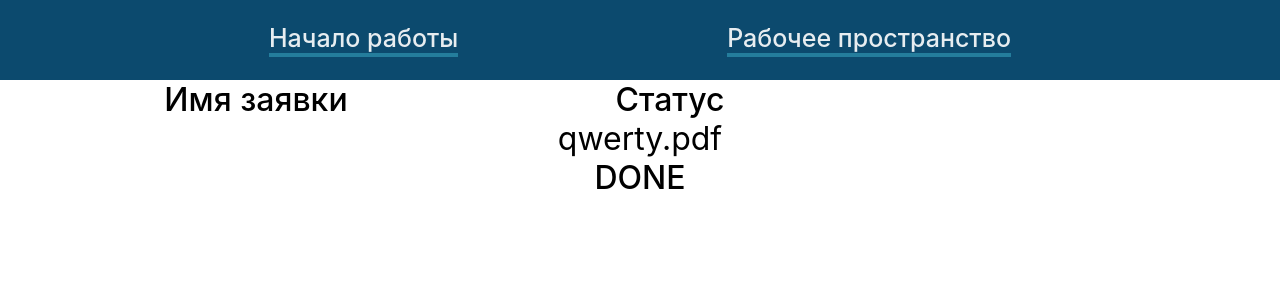
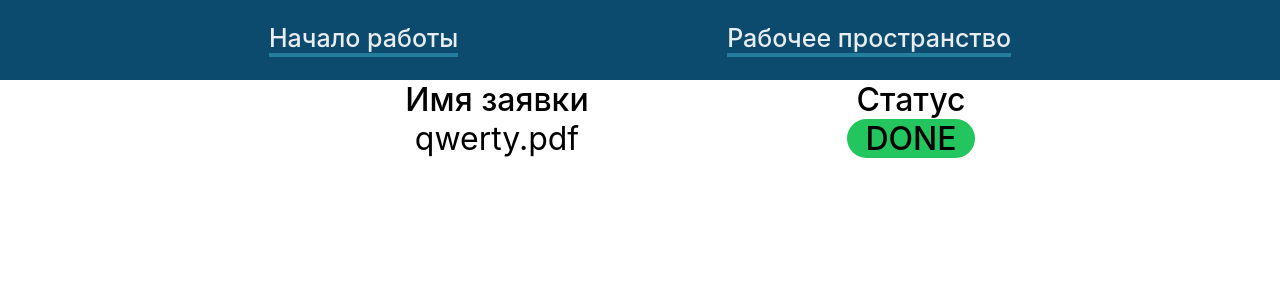
Before and after one commit to Stepankc/hackathon, a React (Create React App) app: page /workSpace in a window 1280 px wide. Shown: the top 300 px of the page. Built offline with nearby package versions, Linux system fonts and the light colour scheme.

Commit message:
add tickets

```diff
--- a/src/App.js
+++ b/src/App.js
@@ -4,7 +4,7 @@ import Loginpage from "./components/loginpage";
 import "./style/LoginPage.sass";
 import "./style/header.sass";
 import "./style/workSpace.sass";
-import "./style/title.sass"
+import "./style/ticket.sass"
 
 function App() {
   return (
--- a/src/components/WorkSpace.jsx
+++ b/src/components/WorkSpace.jsx
@@ -8,8 +8,8 @@ const WorkSpace = () => {
                 <div className='titleComponent'>Имя заявки</div>
                 <div className='titleComponent'>Статус</div>
             </div>
-        <Ticket/>
-
+            <Ticket />
+            {/* <embed src="https://africau.edu/images/default/sample.pdf" width="800px" height="1000px" /> */}
         </div>
     )
 }
--- a/src/style/title.sass
+++ b/src/style/ticket.sass
@@ -1,3 +1,10 @@
+.ticket
+    display: grid
+    column-gap: 30px
+    grid-template-columns: 40% 20%
+    justify-content: center
+    justify-items: center
+
 .ticketName
     font-family: 'Inter'
     font-style: normal
@@ -13,3 +20,6 @@
     font-size: 32px
     line-height: 39px
     text-align: center
+    background: #22C55E
+    border-radius: 20px
+    width: 50%
--- a/src/style/workSpace.sass
+++ b/src/style/workSpace.sass
@@ -10,3 +10,4 @@
     display: grid
     column-gap: 30px
     grid-template-columns: 40% 20%
+    justify-content: center
```
Lines whose indentation alone changed are shown as unchanged.
